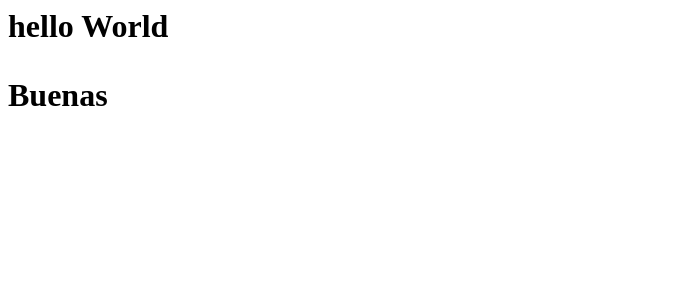
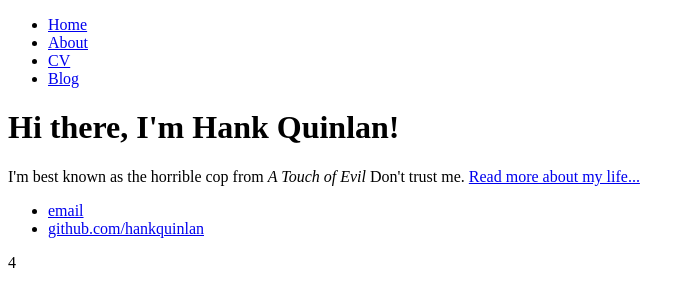
Before and after one commit to ottolevito/ottolevito.github.io, a plain HTML site: page index.html in a window 1280 px wide. Shown: the whole page, without its empty margins (0-695 px from the left). Drawn offline with Linux system fonts and the light colour scheme.

Commit message:
Update index.html

```diff
--- a/index.html
+++ b/index.html
@@ -1,10 +1,29 @@
-<docutype html>
-  <html>
-    <header>
-      <title>Cotorra</title>
-      </header>
-    <body>
-      <h1>hello World<h1>
-        <p>Buenas<p>
-        </body>
-        </html>
+<!DOCTYPE html>
+<html>
+	<head>
+		<title>Hank Quinlan, Horrible Cop</title>
+	</head>
+	<body>
+		<nav>
+    		<ul>
+        		<li><a href="/">Home</a></li>
+	        	<li><a href="/about">About</a></li>
+        		<li><a href="/cv">CV</a></li>
+        		<li><a href="/blog">Blog</a></li>
+    		</ul>
+		</nav>
+		<div class="container">
+    		<div class="blurb">
+        		<h1>Hi there, I'm Hank Quinlan!</h1>
+				<p>I'm best known as the horrible cop from <em>A Touch of Evil</em> Don't trust me. <a href="/about">Read more about my life...</a></p>
+    		</div><!-- /.blurb -->
+		</div><!-- /.container -->
+		<footer>
+    		<ul>
+        		<li><a href="mailto:hankquinlanhub@gmail.com">email</a></li>
+        		<li><a href="https://github.com/hankquinlan">github.com/hankquinlan</a></li>
+			</ul>
+		</footer>
+	</body>
+</html>
+4
```
